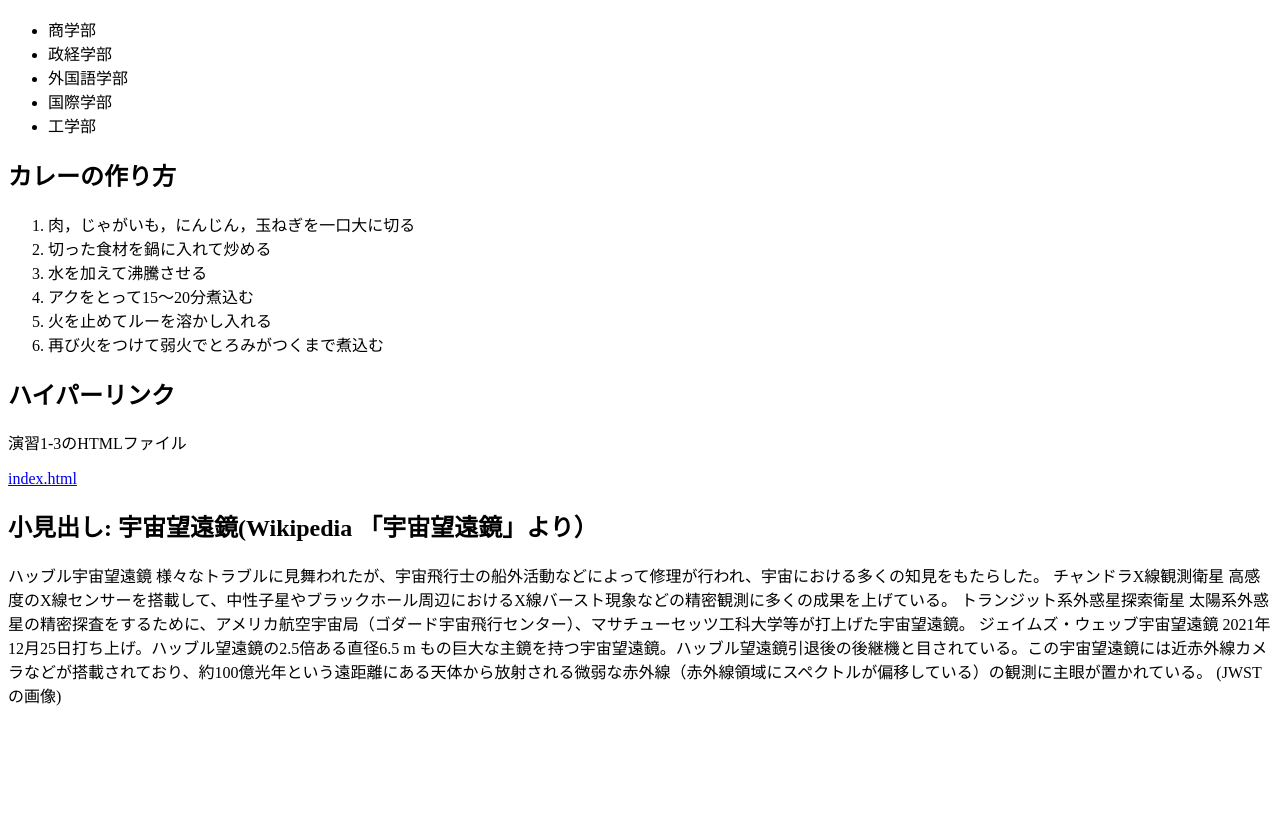
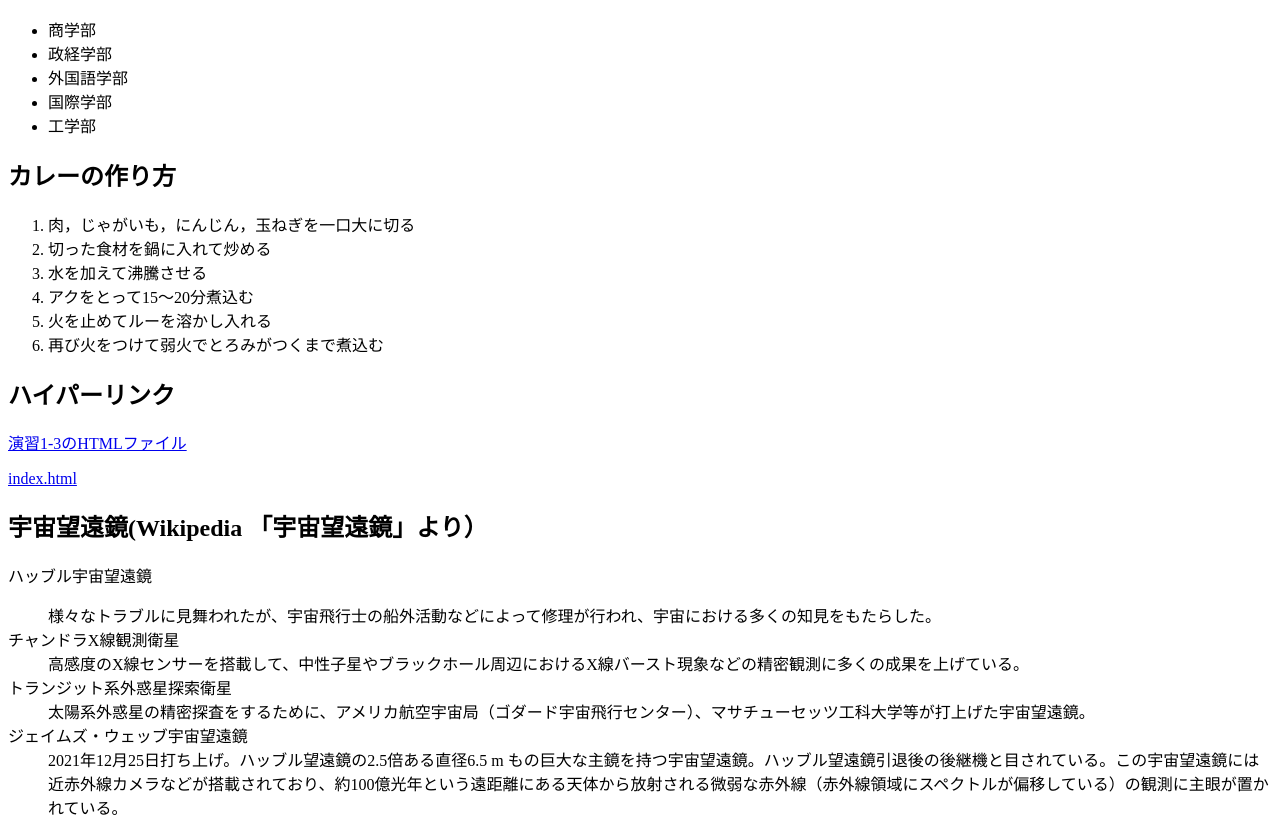
Before and after one commit to G284892022/medialabo, a plain HTML site: page practice-html/elements.html in a window 1280 px wide. Shown: the part 127-943 px from the top of the page. Before the commit the page ends 842 px from the top, so only its background shows below. Drawn offline with Linux system fonts and the light colour scheme.

Commit message:
Add files via upload

```diff
--- a/practice-html/elements.html
+++ b/practice-html/elements.html
@@ -24,22 +24,22 @@
 		<li>再び火をつけて弱火でとろみがつくまで煮込む</li></ol>
 
 		<h2>ハイパーリンク</h2>
-		    <p><a href="elements.html"title="演習1-3のHTMLファイル"
-				target="_blank"></a></p>
-			演習1-3のHTMLファイル
+		    <p><a href="structure.html"title="演習1-3のHTMLファイル"
+				target="_blank">演習1-3のHTMLファイル</a></p>
 			<p><a href="../index.html"title="index.html"
 				target="_blank">index.html</a></p>
 
-		<h2>小見出し: 宇宙望遠鏡(Wikipedia 「宇宙望遠鏡」より）</h2>
-			ハッブル宇宙望遠鏡
-				様々なトラブルに見舞われたが、宇宙飛行士の船外活動などによって修理が行われ、宇宙における多くの知見をもたらした。
-			チャンドラX線観測衛星
-				高感度のX線センサーを搭載して、中性子星やブラックホール周辺におけるX線バースト現象などの精密観測に多くの成果を上げている。
-			トランジット系外惑星探索衛星
-				太陽系外惑星の精密探査をするために、アメリカ航空宇宙局（ゴダード宇宙飛行センター）、マサチューセッツ工科大学等が打上げた宇宙望遠鏡。
-			ジェイムズ・ウェッブ宇宙望遠鏡
-				2021年12月25日打ち上げ。ハッブル望遠鏡の2.5倍ある直径6.5 m もの巨大な主鏡を持つ宇宙望遠鏡。ハッブル望遠鏡引退後の後継機と目されている。この宇宙望遠鏡には近赤外線カメラなどが搭載されており、約100億光年という遠距離にある天体から放射される微弱な赤外線（赤外線領域にスペクトルが偏移している）の観測に主眼が置かれている。
-
-		(JWSTの画像)
+		<h2>宇宙望遠鏡(Wikipedia 「宇宙望遠鏡」より）</h2>
+		<dl>
+			<dl>ハッブル宇宙望遠鏡</dl>
+			<dd>様々なトラブルに見舞われたが、宇宙飛行士の船外活動などによって修理が行われ、宇宙における多くの知見をもたらした。</dd>
+			<dt>チャンドラX線観測衛星<dt>
+			<dd>高感度のX線センサーを搭載して、中性子星やブラックホール周辺におけるX線バースト現象などの精密観測に多くの成果を上げている。</dd>
+			<dt>トランジット系外惑星探索衛星</dt>
+			<dd>太陽系外惑星の精密探査をするために、アメリカ航空宇宙局（ゴダード宇宙飛行センター）、マサチューセッツ工科大学等が打上げた宇宙望遠鏡。</dd>
+			<dt>ジェイムズ・ウェッブ宇宙望遠鏡</dt>
+			<dd>2021年12月25日打ち上げ。ハッブル望遠鏡の2.5倍ある直径6.5 m もの巨大な主鏡を持つ宇宙望遠鏡。ハッブル望遠鏡引退後の後継機と目されている。この宇宙望遠鏡には近赤外線カメラなどが搭載されており、約100億光年という遠距離にある天体から放射される微弱な赤外線（赤外線領域にスペクトルが偏移している）の観測に主眼が置かれている。</dd>
+        </dt>
+		<img src="JWST_spacecraft_model_2.png" alt="">
   </body>
 </html>
```
